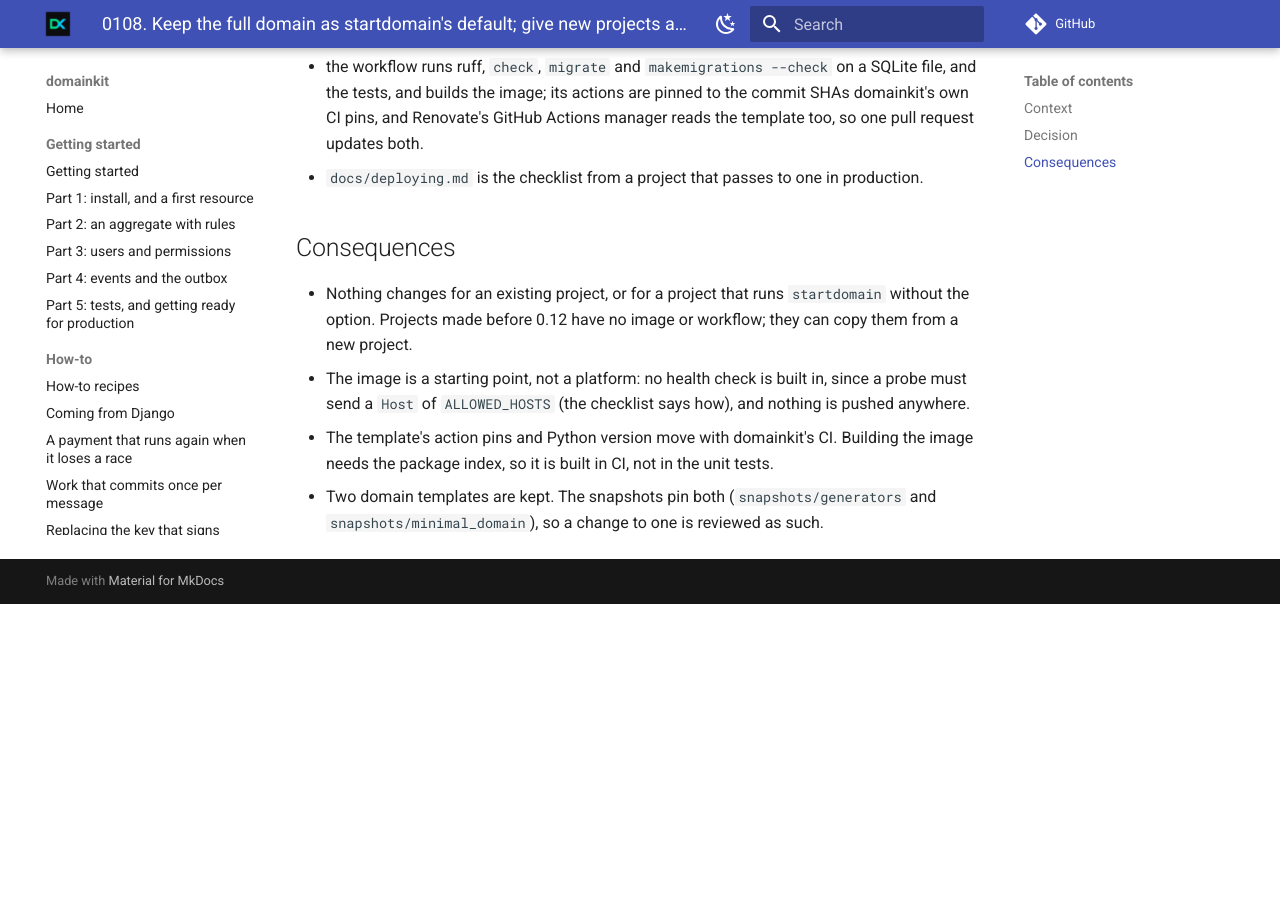
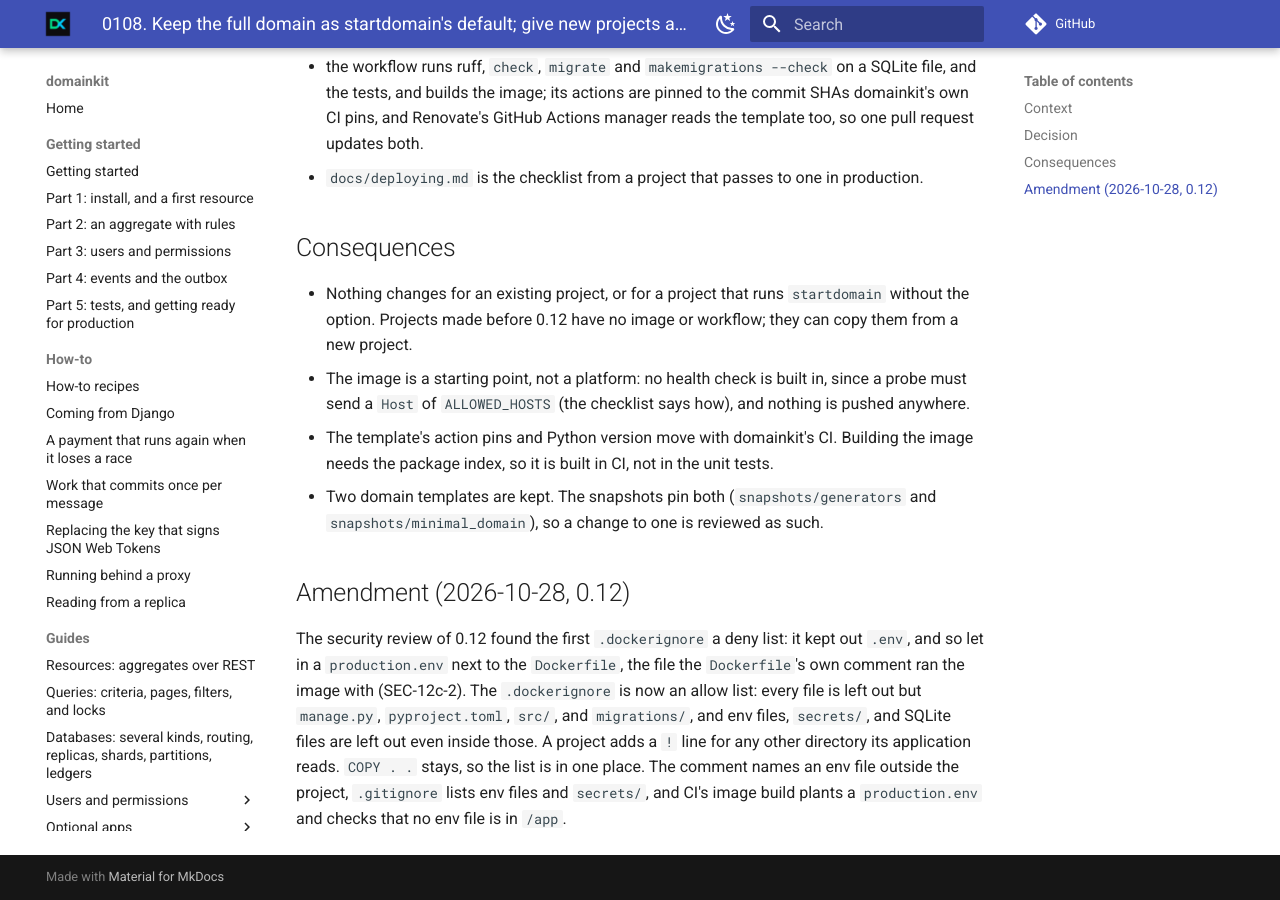
Before and after one commit to karimmattar/domainkit, an MkDocs documentation site: the page built from docs/adr/0108-keep-the-full-domain-as-the-default-and-give-new-projects-an-image-and-ci.md, in a window 1280 px wide and 900 px high, scrolled down 1568 px. Built offline with MkDocs 1.6.1 and Material for MkDocs 9.7.7, drawn with Linux system fonts in a browser that asks for light colours; comment, search, counter and statistics services are not loaded; before the commit the page ends 2172 px from its top, so only the background shows below that; some of the changed text lies outside the part shown.

Commit message:
Let into the image only what the application runs (SEC-12c-2)
The .dockerignore init wrote kept out .env alone, so the image copied in
a production.env next to the Dockerfile, the file the Dockerfile's own
comment ran it with: SECRET_KEY and the database and Redis passwords,
for anyone who pulls the image. It is now an allow list: manage.py,
pyproject.toml, src/ and migrations/ go in, and env files, secrets/ and
SQLite files stay out even there. The comment names an env file outside
the project, and .gitignore lists env files and secrets/.

The proof's check of the old comment now checks the new one; its checks
of what stays out are unchanged. CI's image build plants a production.env
and fails if any env file is in /app, and writes its own env file outside
the project. ADR 0108 is amended.

Co-Authored-By: Claude Opus 5.5 <noreply@anthropic.com>
Claude-Session: https://claude.ai/code/session_014uJXaxo1URheVQL3QumZc1

```diff
--- a/docs/adr/0108-keep-the-full-domain-as-the-default-and-give-new-projects-an-image-and-ci.md
+++ b/docs/adr/0108-keep-the-full-domain-as-the-default-and-give-new-projects-an-image-and-ci.md
@@ -1,6 +1,6 @@
 # 0108. Keep the full domain as `startdomain`'s default; give new projects an image and CI
 
-- Status: Accepted
+- Status: Accepted; amended 2026-10-28 (at the end)
 - Date: 2026-10-28
 
 ## Context
@@ -84,3 +84,17 @@ builds and runs a new project's image with the wheel it built.
 - Two domain templates are kept. The snapshots pin both
   (`snapshots/generators` and `snapshots/minimal_domain`), so a change to
   one is reviewed as such.
+
+## Amendment (2026-10-28, 0.12)
+
+The security review of 0.12 found the first `.dockerignore` a deny list:
+it kept out `.env`, and so let in a `production.env` next to the
+`Dockerfile`, the file the `Dockerfile`'s own comment ran the image with
+(SEC-12c-2). The `.dockerignore` is now an allow list: every file is left
+out but `manage.py`, `pyproject.toml`, `src/`, and `migrations/`, and env
+files, `secrets/`, and SQLite files are left out even inside those. A
+project adds a `!` line for any other directory its application reads.
+`COPY . .` stays, so the list is in one place. The comment names an env
+file outside the project, `.gitignore` lists env files and `secrets/`,
+and CI's image build plants a `production.env` and checks that no env
+file is in `/app`.
```
Also changed, not shown: CHANGELOG.md (+22 -1 lines), docs/deploying.md (+7 -2 lines), 6 other files.
